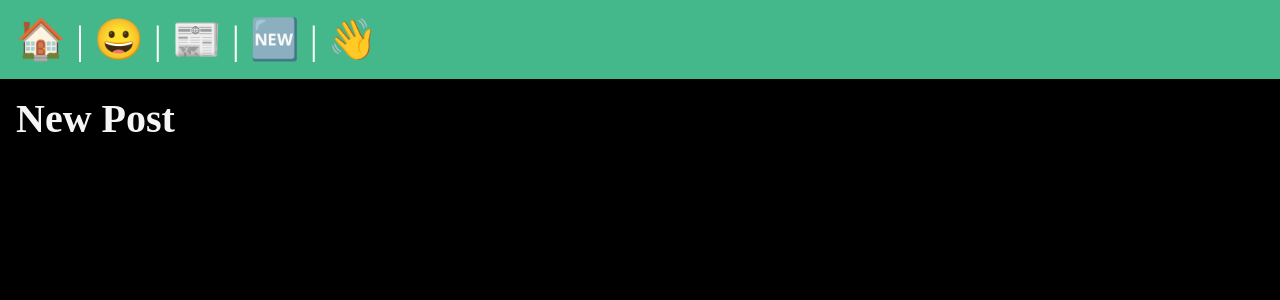
After one commit to cyrusesales/python-django-intro, a Django app: page /posts/new-post/ in a window 1280 px wide. The commit adds this page. Shown: the top 300 px of the page. Run offline with Django 5.2, Linux system fonts and the light colour scheme; a user stored in the database is signed in.

Commit message:
adding new post page and conditional navbar

```diff
--- /dev/null
+++ b/myproject/posts/templates/posts/post_new.html
@@ -0,0 +1,11 @@
+{% extends 'layout.html' %}
+
+{% block title %}
+    New Post
+{% endblock %}
+
+{% block content %}
+    <section>
+        <h1>New Post</h1>
+    </section>
+{% endblock %}
--- a/myproject/posts/urls.py
+++ b/myproject/posts/urls.py
@@ -5,5 +5,6 @@ app_name = 'posts'
 
 urlpatterns = [
     path('', views.posts_list, name="list"), # homepage function in views.py
+    path('new-post/', views.post_new, name="new-post"), #
     path('<slug:slug>', views.post_page, name="page"), # use slug path converted, left and parameter
 ]
--- a/myproject/posts/views.py
+++ b/myproject/posts/views.py
@@ -1,5 +1,6 @@
 from django.shortcuts import render
 from .models import Post #import the Post
+from django.contrib.auth.decorators import login_required # decorator on function,
 
 # Create your views here.
 
@@ -11,3 +12,7 @@ def posts_list(request):
 def post_page(request, slug):
     post = Post.objects.get(slug=slug) # pass to get one post we have that matches slug
     return render(request, 'posts/post_page.html', {'post': post}) #add posts in dictionary, passing data on the template
+
+@login_required(login_url="/users/login") #checks when function runs to see if user login
+def post_new(request):
+    return render(request, 'posts/post_new.html')
--- a/myproject/templates/layout.html
+++ b/myproject/templates/layout.html
@@ -24,16 +24,24 @@
         <a href="{% url 'posts:list' %}">
             <span role="img" aria-label="Posts" title="Posts">📰</span>
         </a> |
-        <a href="{% url 'users:register' %}"> <!--based on the users > urls.py-->
-            <span role="img" aria-label="User Registration" title="User Registration">🚀</span>
-        </a> |
-        <a href="{% url 'users:login' %}"> <!--based on the users > urls.py-->
-            <span role="img" aria-label="User Login" title="User Login">🔏</span>
-        </a> |
-        <form class="logout" action="{% url 'users:logout' %}" method="post">
-            {% csrf_token %}
-            <button class="logout-button" aria-label="User Logout" title="User Logout">👋</button>
-        </form>
+        <!--checking if user is login-->
+        {% if user.is_authenticated %}
+            <a href="{% url 'posts:new-post' %}"> <!--based on the users > urls.py-->
+                <span role="img" aria-label="New Post" title="New Post">🆕</span>
+            </a> |
+            <form class="logout" action="{% url 'users:logout' %}" method="post">
+                {% csrf_token %}
+                <button class="logout-button" aria-label="User Logout" title="User Logout">👋</button>
+            </form>
+        {% else %}
+        <!--will show if not login-->
+            <a href="{% url 'users:register' %}"> <!--based on the users > urls.py-->
+                <span role="img" aria-label="User Registration" title="User Registration">🚀</span>
+            </a> |
+            <a href="{% url 'users:login' %}"> <!--based on the users > urls.py-->
+                <span role="img" aria-label="User Login" title="User Login">🔏</span>
+            </a>
+        {% endif %}
         <!-- refering to the name="posts" gave in the url.py-->
     </nav>
     <main>
--- a/myproject/users/templates/users/login.html
+++ b/myproject/users/templates/users/login.html
@@ -9,6 +9,10 @@
     <form class="form-with-validation" action="/users/login/" method="post"> <!--this is from urls.py -->
         {% csrf_token %}
         {{ form }}
+        <!--this input will only be added if exist-->
+        {% if request.GET.next %}
+            <input type="hidden" name="next" value={{ request.GET.next }} />
+        {% endif %}
         <button class="form-submit">Submit</button>
     </form>
 {% endblock %}
--- a/myproject/users/views.py
+++ b/myproject/users/views.py
@@ -20,7 +20,11 @@ def login_view(request):
           form = AuthenticationForm(data=request.POST)
           if form.is_valid():
                login(request, form.get_user()) # login to request and it will return user
-               return redirect("posts:list")
+               #getting value of field we name next in the form
+               if 'next' in request.POST:
+                    return redirect(request.POST.get('next'))
+               else:
+                    return redirect("posts:list")
     else: # GET request
          form = AuthenticationForm()
     return render(request, "users/login.html", { "form": form })
```
Also changed, not shown: myproject/db.sqlite3.
